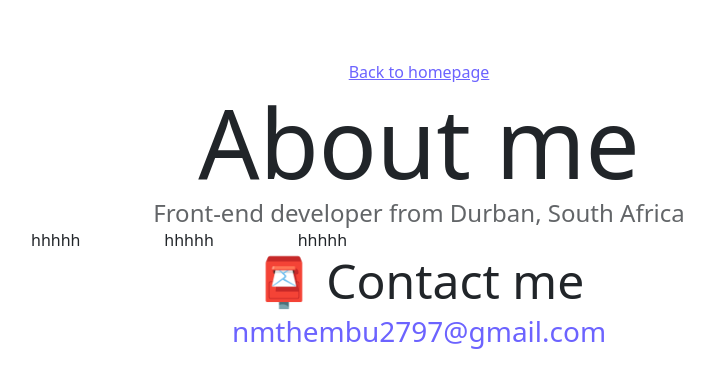
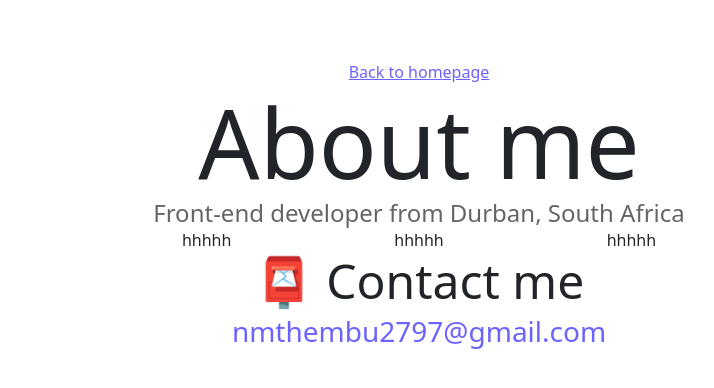
Before and after one commit to Nomcebo-coder-hub/Responsive-week-2-Final, a plain HTML site: page about.html in a window 1280 px wide. Shown: the whole page, without its empty margins (221-935 px from the left). Drawn offline with nearby package versions, Linux system fonts and the light colour scheme.

Commit message:
Changed div class for about.html

```diff
--- a/about.html
+++ b/about.html
@@ -19,12 +19,10 @@
     <h3>Front-end developer from Durban, South Africa</h3>
     </div>
 
-    <div class="container-fluid">
-      <div class="row">
-        <div class="col-sm-2">hhhhh</div>
-        <div class="col-sm-2">hhhhh</div>
-        <div class="col-sm-2">hhhhh</div>
-      </div>
+    <div class="d-flex justify-content-evenly">
+        <div>hhhhh</div>
+        <div>hhhhh</div>
+        <div>hhhhh</div>
     </div>
 
     <div id="contact">
```
